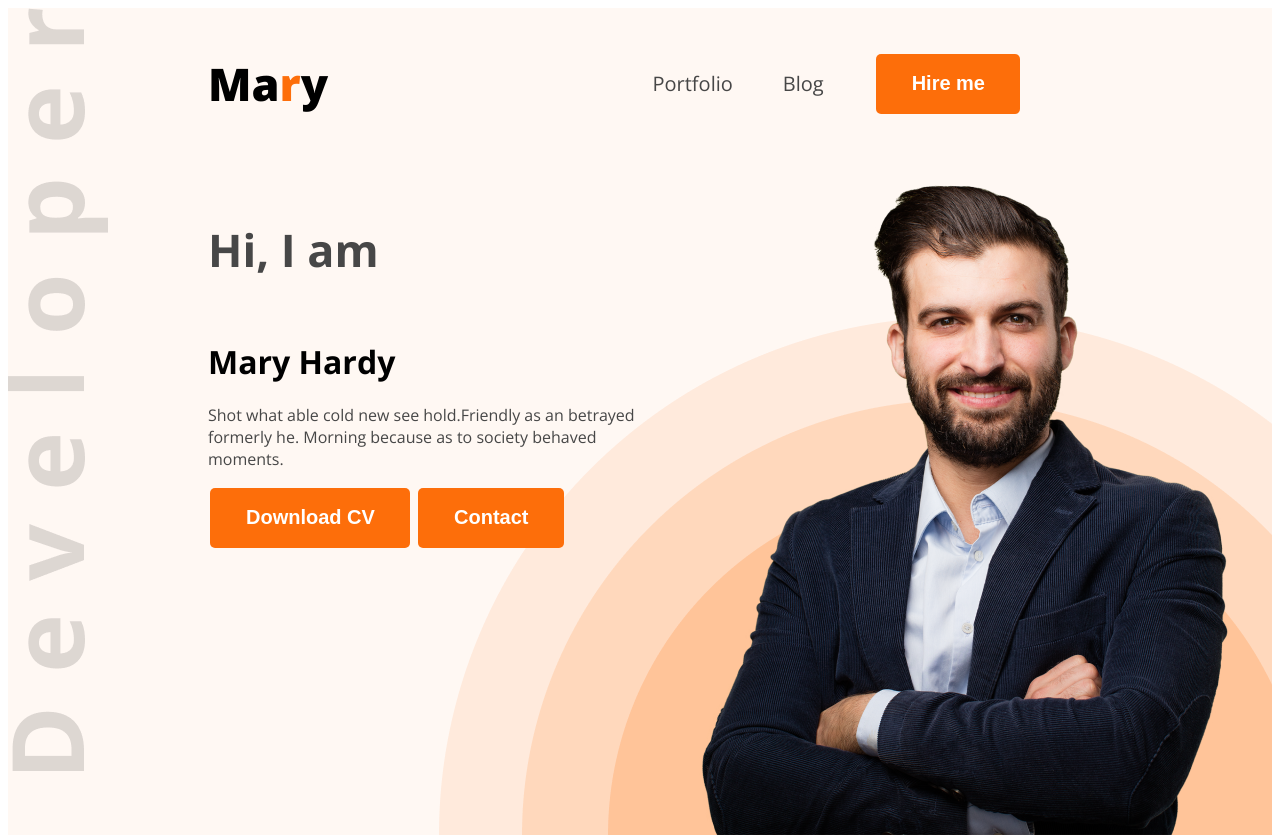
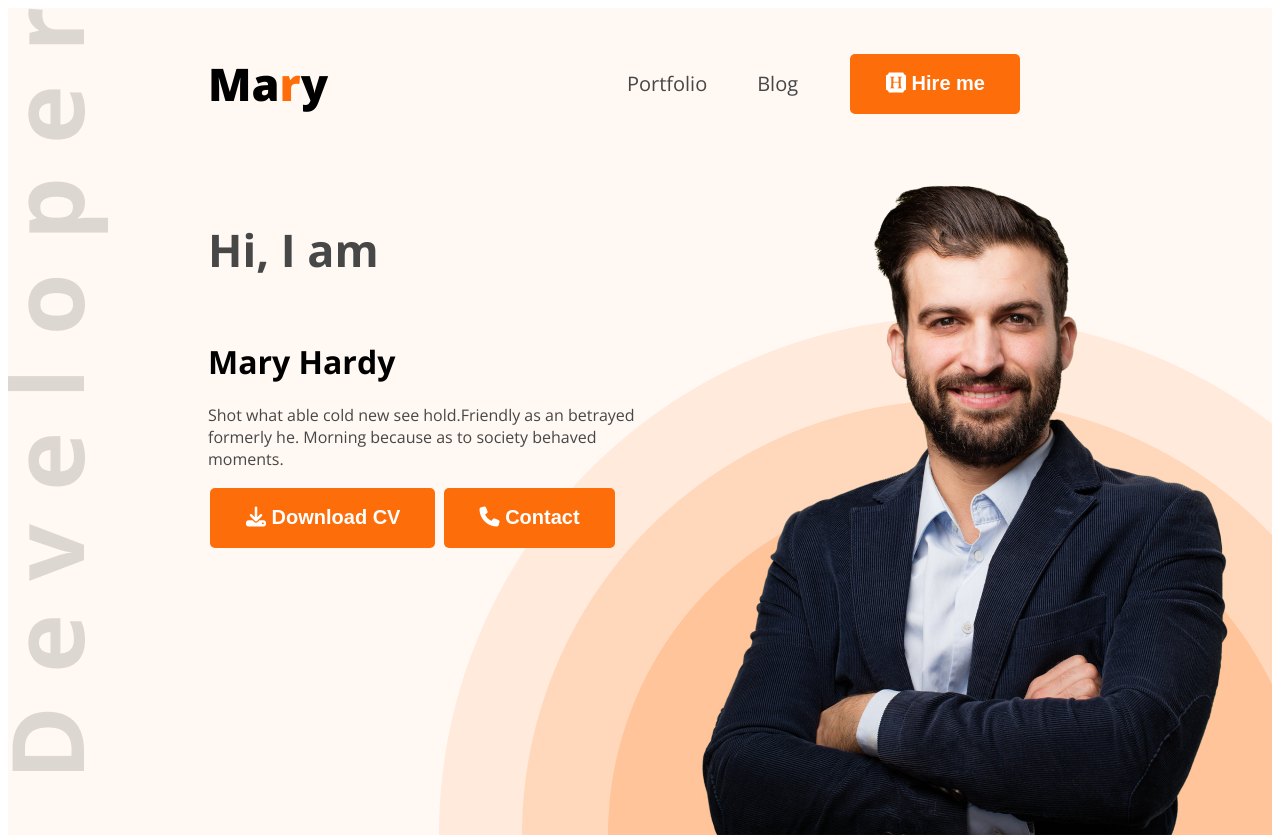
Before and after one commit to tawhidhossen703/web-dev-portfolio, a plain HTML site: page index.html in a window 1280 px wide. Shown: the top 837 px of the page. Drawn offline with nearby package versions, Linux system fonts and the light colour scheme.

Commit message:
font awesome,icons added

```diff
--- a/index.html
+++ b/index.html
@@ -12,6 +12,7 @@
 
     <!-- css link -->
     <link rel="stylesheet" href="Styles/portfolio.css">
+    <script src="https://kit.fontawesome.com/ed52c180f8.js" crossorigin="anonymous"></script>
 
 
 </head>
@@ -29,7 +30,7 @@
                   <li><a class="dark-2" href="">Blog</a></li>
 
 
-                  <li><a class="dark-2" href=""><button class="btn-primary">Hire me</button></a></li>
+                  <li><a class="dark-2" href=""><button class="btn-primary"><i class="fa-brands fa-hire-a-helper"></i> Hire me</button></a></li>
 
                </ul>
            </nav>
@@ -41,8 +42,8 @@
                     <h4 class="banner-greetings dark-2">Hi, I am </h4>
                     <h1 class="banner-title">Mary Hardy</h1>
                     <p class="banner-description dark-2">Shot what able cold new see hold.Friendly as an betrayed formerly he. Morning because as to society behaved moments.</p>
-                    <button class="btn-primary">Download CV</button>
-                    <button class="btn-primary">Contact</button>
+                    <button class="btn-primary"><i class="fa-solid fa-download"></i> Download CV</button>
+                    <button class="btn-primary"><i class="fa-solid fa-phone"></i> Contact</button>
                    </div>
 
 
@@ -179,7 +180,7 @@ to any of the 1500+ FontAwesome 5 free icons available. Aenean commodo ligula eg
 </div>
 
 <div class="text-center resume-download-cv">
-    <button class="btn-primary">Download CV</button>
+    <button class="btn-primary"><i class="fa-solid fa-download"></i> Download CV</button>
 </div>
 
 
```
